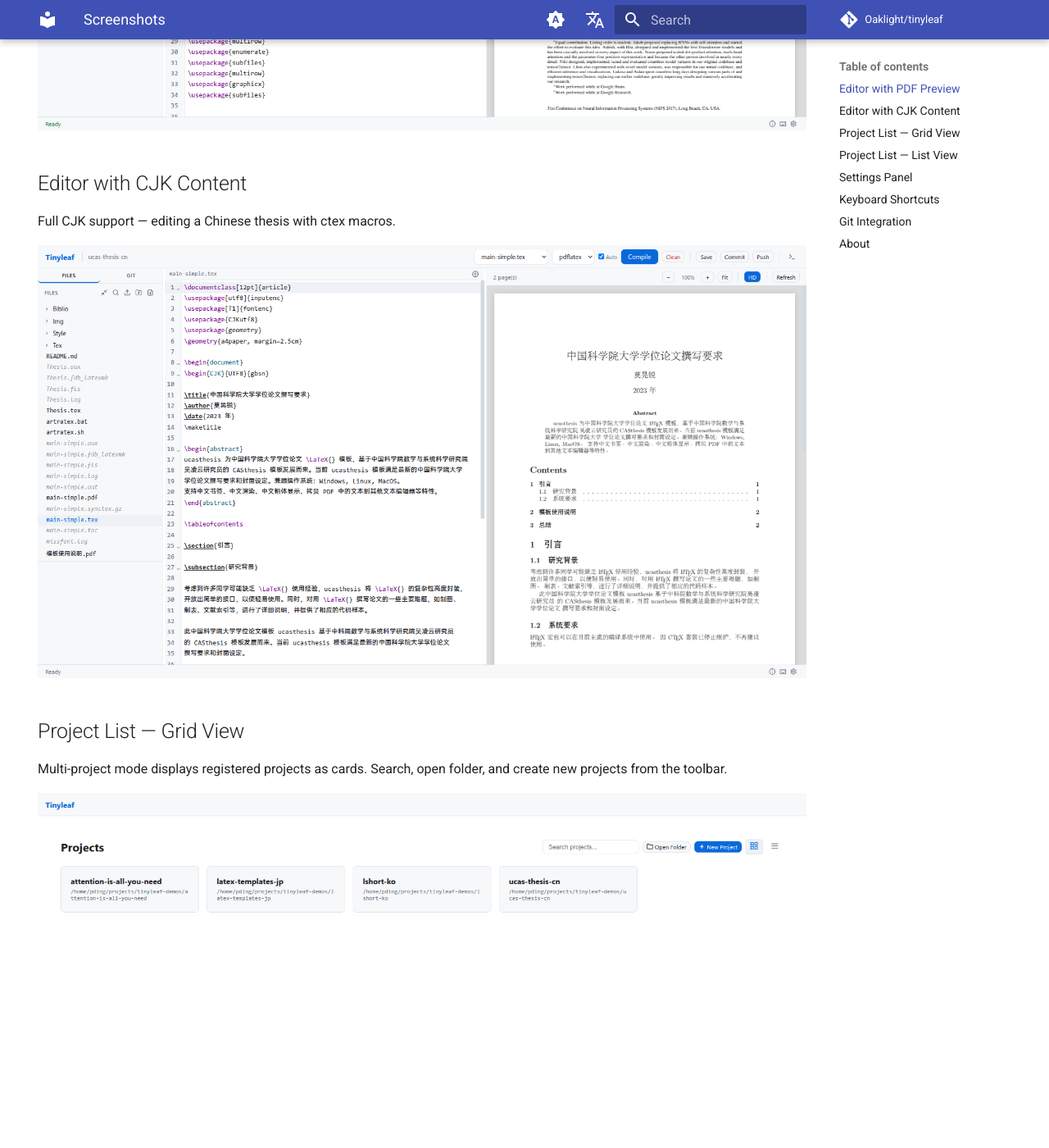
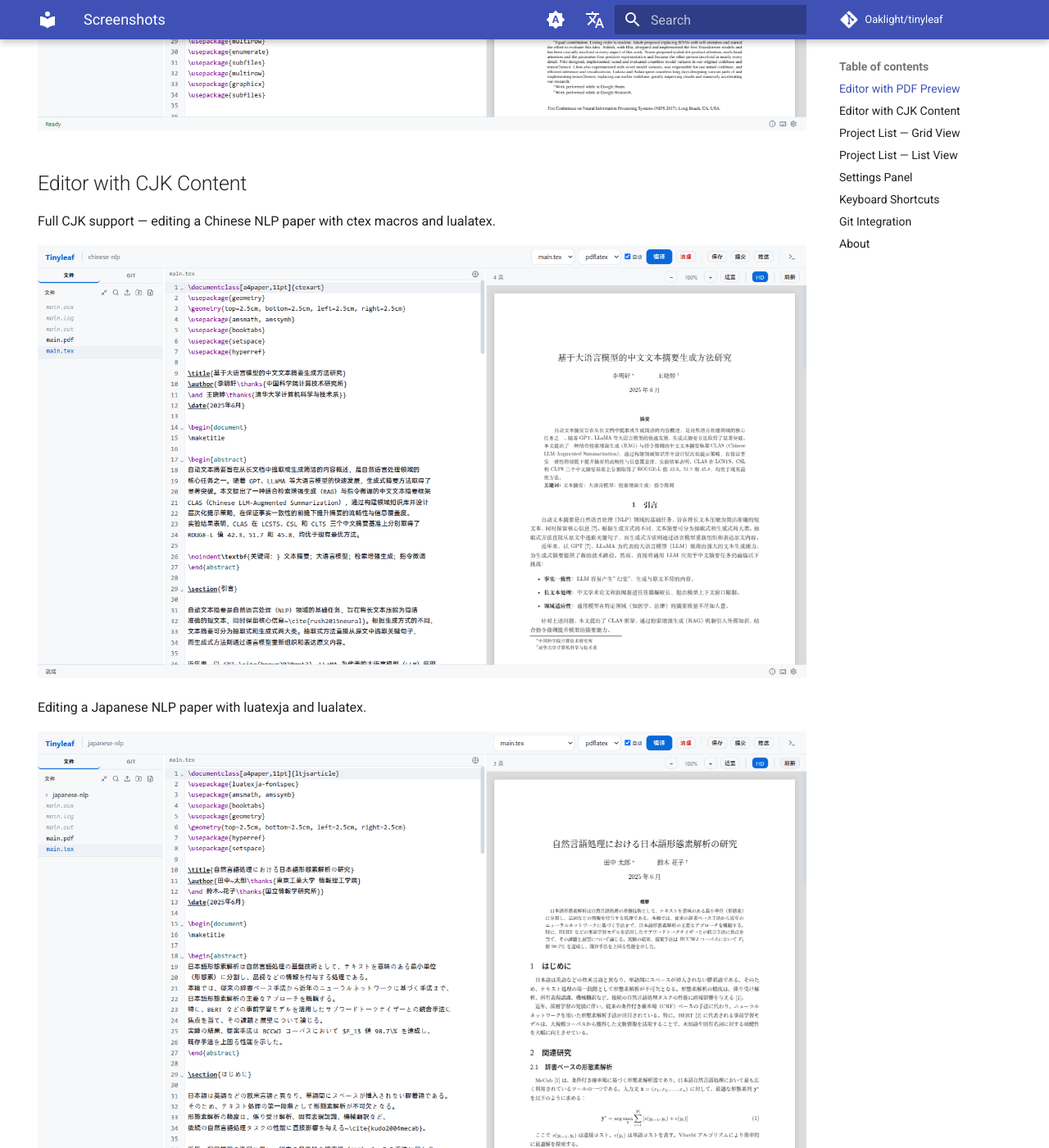
Before and after one commit to Oaklight/tinyleaf, an MkDocs documentation site: the page built from docs/screenshots.md, in a window 1280 px wide and 1400 px high, scrolled down 689 px. Shown: the whole window at 82% size. Built offline with MkDocs 1.6.1 and Material for MkDocs 9.7.7, drawn with Linux system fonts in a browser that asks for light colours; comment, search, counter and statistics services are not loaded; some of the changed text lies outside the part shown.

Commit message:
docs: add CJK demo screenshots (CN/JP/KR)

```diff
--- a/docs/screenshots.md
+++ b/docs/screenshots.md
@@ -13,9 +13,17 @@ The main editing interface: LaTeX source on the left, live PDF preview on the ri
 
 ## Editor with CJK Content
 
-Full CJK support — editing a Chinese thesis with ctex macros.
+Full CJK support — editing a Chinese NLP paper with ctex macros and lualatex.
 
-![Editor CJK](assets/tinyleaf-editor-cn.png)
+![Editor Chinese](assets/tinyleaf-chinese-nlp.png)
+
+Editing a Japanese NLP paper with luatexja and lualatex.
+
+![Editor Japanese](assets/tinyleaf-japanese-nlp.png)
+
+Editing a Korean NLP paper with kotex and xelatex.
+
+![Editor Korean](assets/tinyleaf-korean-nlp.png)
 
 ## Project List — Grid View
 
```
Also changed, not shown: docs/assets/tinyleaf-chinese-nlp.png (added), docs/assets/tinyleaf-japanese-nlp.png (added), docs/assets/tinyleaf-korean-nlp.png (added).
